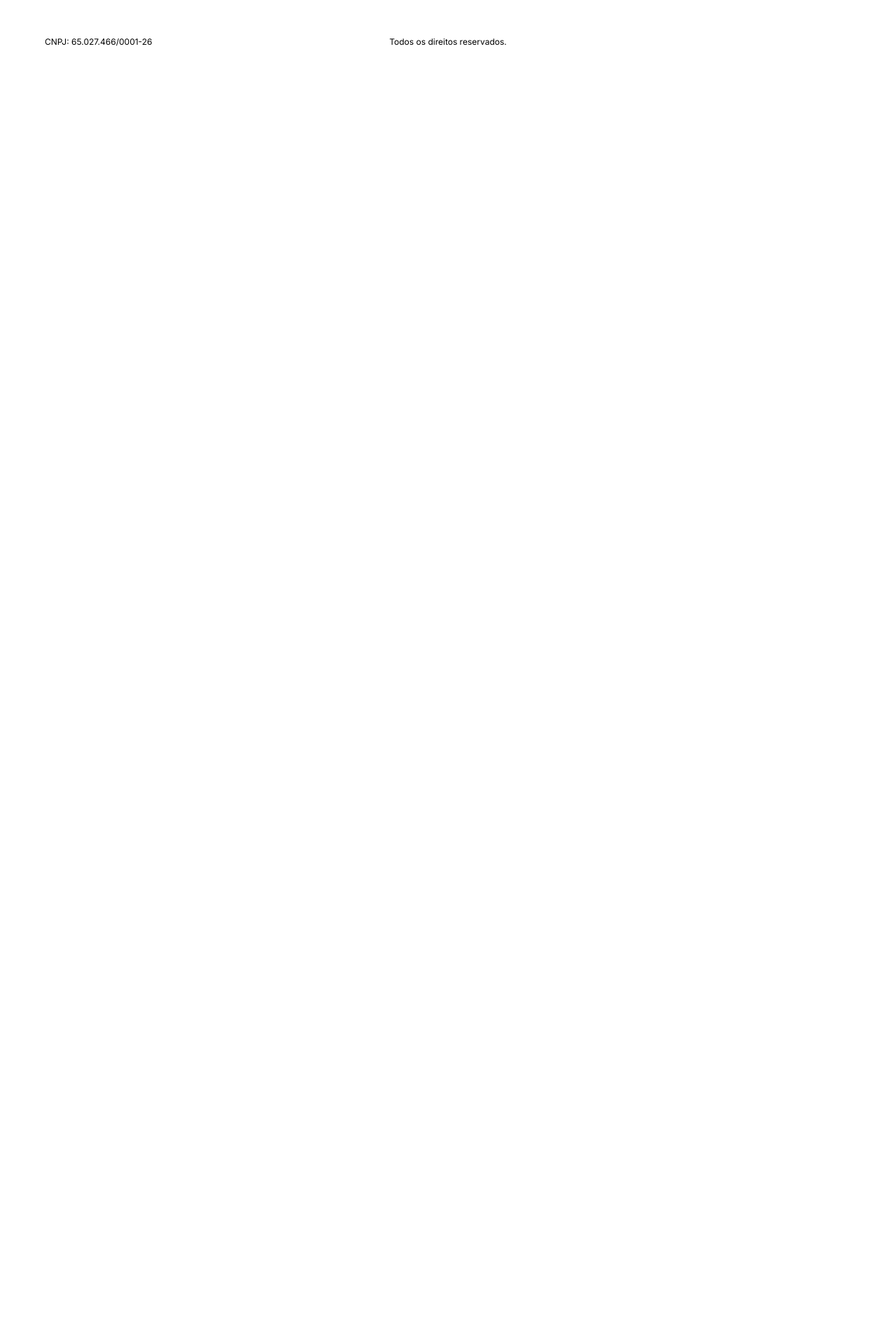
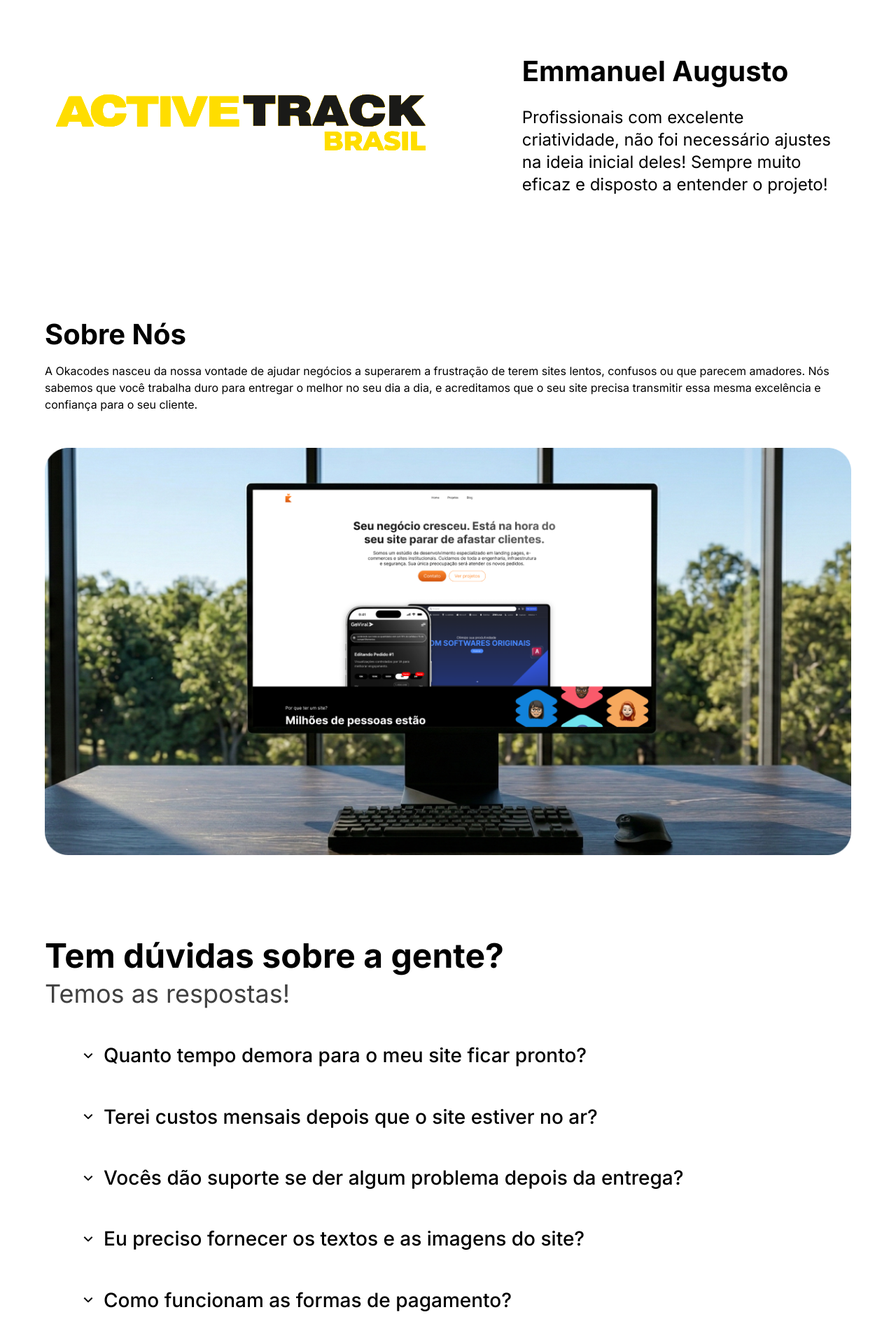
Before and after one commit to Levy-Jr/okacodes, a Next.js app: page / in a window 1280 px wide. Shown: the part 4215-6100 px from the top of the page at 70% size. Before the commit the page ends 4336 px from the top, so only its background shows below. Built offline with nearby package versions, Linux system fonts and the light colour scheme.

Commit message:
feat: add about us, faq section and wip testimonails section

```diff
--- /dev/null
+++ b/app/(home)/components/about-us.tsx
@@ -0,0 +1,19 @@
+import Image from "next/image"
+import OkacodesMockup from "@/public/okacodes/sobre-nos.webp"
+
+const AboutUsSection = () => {
+  return (
+    <section className="max-w-300 w-[90%] mx-auto mt-30">
+      <div className="mb-12.5">
+        <h2 className="text-[2.5rem] font-bold">Sobre Nós</h2>
+        <p className="mt-2.5">A Okacodes nasceu da nossa vontade de ajudar negócios a superarem a frustração de terem sites lentos, confusos ou que parecem amadores. Nós sabemos que você trabalha duro para entregar o melhor no seu dia a dia, e acreditamos que o seu site precisa transmitir essa mesma excelência e confiança para o seu cliente.</p>
+      </div>
+      <Image
+        src={OkacodesMockup}
+        alt="Mockup do site da Okacodes em um monitor"
+      />
+    </section>
+  )
+}
+
+export default AboutUsSection
--- /dev/null
+++ b/app/(home)/components/faq-section.tsx
@@ -0,0 +1,70 @@
+"use client"
+
+import { cn } from "@/lib/utils"
+import ArrowFaq from "@/public/okacodes/seta-faq.svg"
+import Image from "next/image"
+import { useState } from "react"
+
+const FaqSection = () => {
+  const [activeIndex, setActiveIndex] = useState<number | null>(null)
+  const faqData = [
+    {
+      question: "Quanto tempo demora para o meu site ficar pronto?",
+      answer: "O prazo exato depende da complexidade do seu projeto. Uma Landing Page de alta conversão leva, em média, de 7 a 15 dias. Já um e-commerce completo ou site institucional robusto leva a partir de 20 dias. Na Okacodes, trabalhamos com cronogramas profissionais: não fazemos nada “nas coxas”, mas se prometemos uma data de entrega, seu site estará no ar exatamente naquele dia."
+    },
+    {
+      question: "Terei custos mensais depois que o site estiver no ar?",
+      answer: "Para qualquer site existir na internet, existem os custos de infraestrutura: o domínio (seu endereço www) e a hospedagem (o servidor onde o site mora), que possuem taxas anuais ou mensais das próprias plataformas. Além disso, nós da Okacodes oferecemos contratos opcionais de suporte e manutenção. Se você não tem tempo para atualizar o site, fazer backups ou monitorar a segurança, nossa equipe cuida de tudo isso por uma mensalidade fixa, enquanto você foca apenas em vender."
+    },
+    {
+      question: "Vocês dão suporte se der algum problema depois da entrega?",
+      answer: "Com certeza. Todo projeto entregue pela Okacodes possui uma garantia técnica contra qualquer bug ou falha no código original que nós desenvolvemos. Nosso código é limpo e testado antes da entrega. Caso no futuro você precise adicionar novos recursos, criar novas páginas ou alterar o design, nossos clientes têm acesso preferencial aos nossos planos de manutenção ou pacotes de atualização avulsos."
+    },
+    {
+      question: "Eu preciso fornecer os textos e as imagens do site?",
+      answer: "Sim. Como você é o maior especialista na sua própria empresa, precisaremos que nos envie sua logomarca, fotos dos produtos/serviços e as informações básicas do negócio. Mas não se preocupe: nossa equipe guiará você sobre exatamente qual material enviar e nós faremos os ajustes na copy (textos) para garantir que tudo fique com foco em vendas."
+    },
+    {
+      question: "Como funcionam as formas de pagamento?",
+      answer: "Trabalhamos com o modelo padrão e seguro do mercado: 50% de sinal para reservar o seu espaço na nossa agenda de desenvolvimento e iniciarmos o projeto, e os 50% finais apenas na entrega do site pronto, testado e aprovado no ar."
+    },
+  ]
+
+  return (
+    <section className="max-w-300 w-[90%] mx-auto mt-30">
+      <h2 className="text-[2rem] md:text-5xl font-bold">Tem dúvidas sobre a gente?</h2>
+      <h3 className="text-2xl md:text-4xl text-black/75 mt-2.5">Temos as respostas!</h3>
+      <ul className="mt-12.5 md:ml-12.5">
+        {faqData.map((item, i) => (
+          <li className="not-first:mt-10 relative" key={i}>
+            <button
+              onClick={() => {
+                activeIndex === i ? setActiveIndex(null) : setActiveIndex(i)
+              }}
+              className="text-start cursor-pointer mb-2.5 text-2xl md:text-[1.75rem] font-medium flex items-start md:items-center gap-2.5"
+            >
+              <Image
+                className={cn("transition-transform duration-300 mt-1.5 md:mt-0", activeIndex === i && "rotate-180")}
+                src={ArrowFaq}
+                alt="Seta para expansão"
+              />
+              <h4>{item.question}</h4>
+            </button>
+            <div
+              className={cn(
+                "ml-8.5 grid transition-all duration-300 ease-in-out overflow-hidden",
+                activeIndex === i ? "grid-rows-[1fr] opacity-100" : "grid-rows-[0fr] opacity-0"
+              )}
+            >
+              <p className="overflow-hidden text-xl md:text-2xl leading-[1.3] text-black/75">
+                {item.answer}
+              </p>
+            </div>
+          </li>
+        ))}
+      </ul>
+    </section >
+  )
+}
+
+export default FaqSection
--- /dev/null
+++ b/app/(home)/components/testimonials-section.tsx
@@ -0,0 +1,56 @@
+"use client"
+
+import useEmblaCarousel from "embla-carousel-react"
+import Autoplay from "embla-carousel-autoplay"
+import Image from "next/image"
+import GoViral from "@/public/okacodes/go-viral.svg"
+import ActiveTrack from "@/public/okacodes/active-track.svg"
+import Usystem from "@/public/okacodes/usystem.webp"
+
+const TestimonialsSection = () => {
+  const [emblaRef] = useEmblaCarousel({ loop: true }, [
+    Autoplay({ delay: 5000, stopOnInteraction: false })
+  ])
+
+  const testimonialsData = [
+    {
+      logo: GoViral,
+      brand: "Go-Viral",
+      customer: "Pedro Henrique",
+      desc: "Antes eu tinha que ficar horas e horas no whatsapp para fechar novos pedidos, mas isso tudo mudou quando fiz meu sistema com a Okacodes."
+    },
+    {
+      logo: ActiveTrack,
+      brand: "Active Track",
+      customer: "Emmanuel Augusto",
+      desc: "Profissionais com excelente criatividade, não foi necessário ajustes na ideia inicial deles! Sempre muito eficaz e disposto a entender o projeto!"
+    },
+    {
+      logo: Usystem,
+      brand: "Usystem",
+      customer: "Raphael Martinez",
+      desc: "Excelentes profissionais, atenciosos, educados e muito bom desenvolvedor, conseguiu executar o trabalho de desenvolver um design XD em REACT com maestria, estou extremamente satisfeito e impressionado com o resultado!"
+    },
+  ]
+
+  return (
+    <section className="max-w-300 w-[90%] mx-auto mt-30">
+      <h2 className="text-[2.5rem] font-bold text-center">O que dizem sobre a Okacodes?</h2>
+      <div className="mt-12.5 overflow-hidden" ref={emblaRef}>
+        <ul className="flex">
+          {testimonialsData.map((item, i) => (
+            <li className="flex-[0_0_100%] flex justify-between items-center gap-6 px-4" key={i} >
+              <Image src={item.logo} alt={item.brand} />
+              <div className="max-w-[45ch]">
+                <h3 className="text-[2.5rem] font-bold">{item.customer}</h3>
+                <p className="mt-5 text-2xl">{item.desc}</p>
+              </div>
+            </li>
+          ))}
+        </ul>
+      </div>
+    </section >
+  )
+}
+
+export default TestimonialsSection
--- a/app/(home)/page.tsx
+++ b/app/(home)/page.tsx
@@ -1,8 +1,11 @@
+import AboutUsSection from "./components/about-us";
+import FaqSection from "./components/faq-section";
 import FeaturedProjects from "./components/featured-projects";
 import HeroSection from "./components/hero-section";
 import OurServices from "./components/our-services";
 import SellSection from "./components/sell-section";
 import TableSection from "./components/table-section";
+import TestimonialsSection from "./components/testimonials-section";
 import WhySection from "./components/why-section";
 
 export default function Home() {
@@ -14,6 +17,9 @@ export default function Home() {
       <OurServices />
       <FeaturedProjects />
       <TableSection />
+      <TestimonialsSection />
+      <AboutUsSection />
+      <FaqSection />
     </main>
   );
 }
--- a/package.json
+++ b/package.json
@@ -10,6 +10,8 @@
   },
   "dependencies": {
     "clsx": "^2.1.1",
+    "embla-carousel-autoplay": "^8.6.0",
+    "embla-carousel-react": "^8.6.0",
     "motion": "^12.34.3",
     "next": "16.1.6",
     "react": "19.2.3",
```
Also changed, not shown: 1 other file (tests, documents, lock files or other folders).
